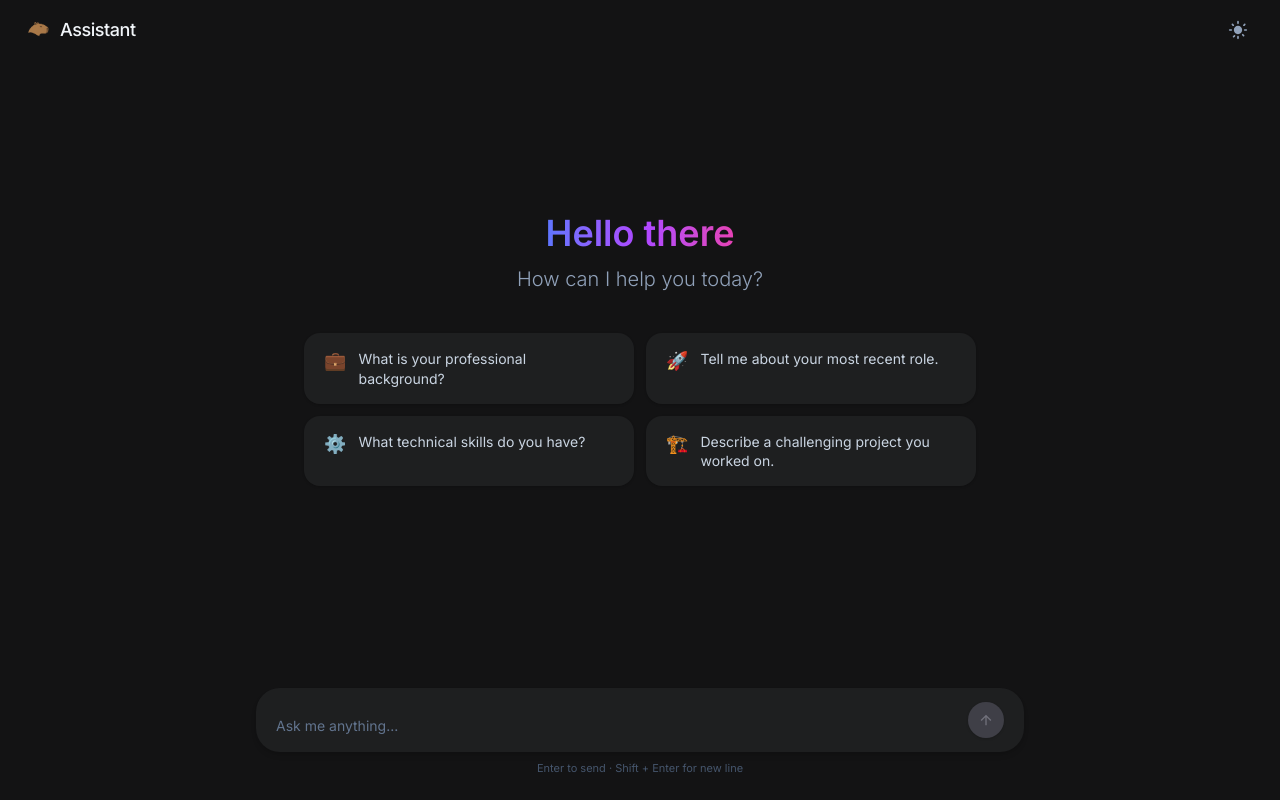
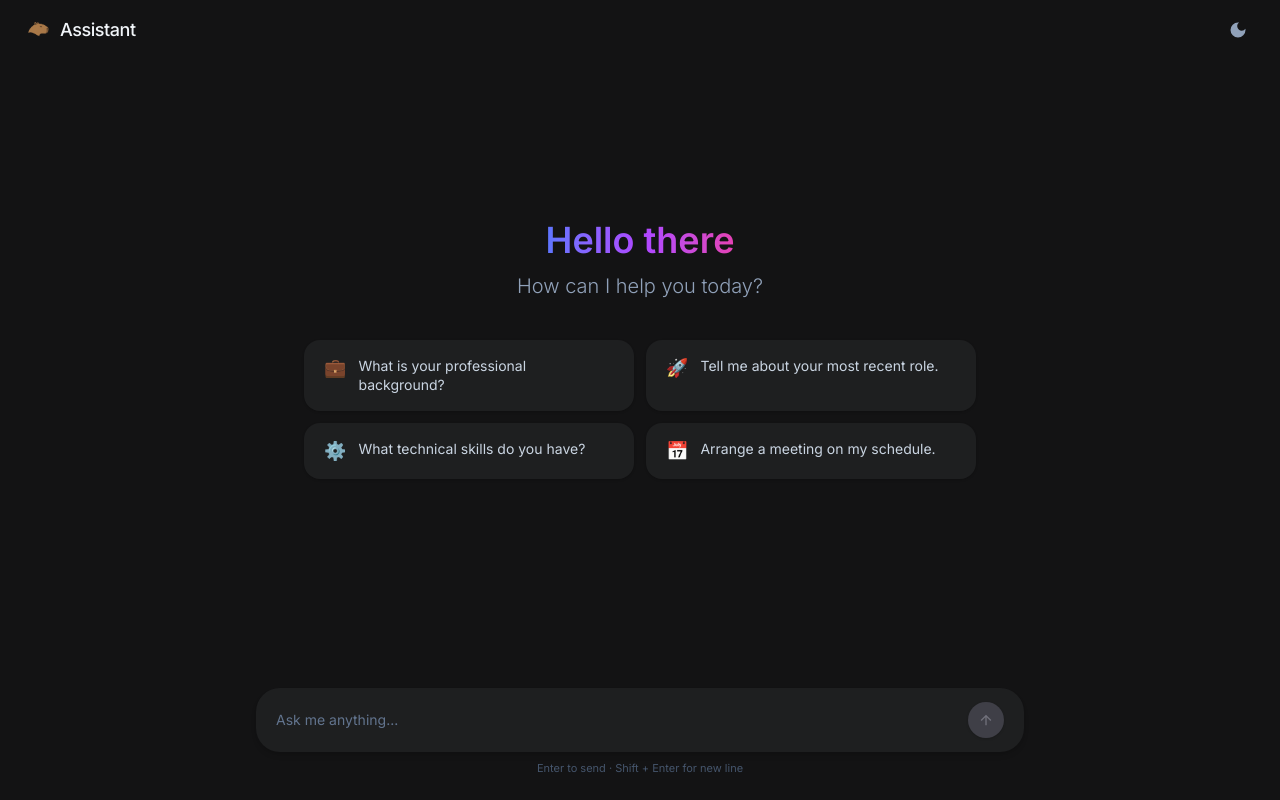
Before and after one commit to anydaz/RAG-claude, a Next.js app in the folder ui/: page / in a window 1280 px wide. Built offline with nearby package versions, Linux system fonts and the light colour scheme.

Commit message:
fix several ui issue

```diff
--- a/ui/src/app/layout.tsx
+++ b/ui/src/app/layout.tsx
@@ -1,5 +1,6 @@
 import type { Metadata } from 'next'
 import { Inter } from 'next/font/google'
+import App from '@/components/App'
 import './globals.css'
 
 const inter = Inter({ subsets: ['latin'] })
@@ -11,8 +12,10 @@ export const metadata: Metadata = {
 
 export default function RootLayout({ children }: { children: React.ReactNode }) {
   return (
-    <html lang="en" className="dark">
-      <body className={inter.className}>{children}</body>
+    <html lang="en">
+      <body className={inter.className}>
+        <App>{children}</App>
+      </body>
     </html>
   )
 }
--- /dev/null
+++ b/ui/src/components/App.tsx
@@ -0,0 +1,16 @@
+"use client";
+
+import { useLayoutEffect } from "react";
+
+export default function App({ children }: { children: React.ReactNode }) {
+  useLayoutEffect(() => {
+    const theme = localStorage.getItem("theme");
+    if (theme === "light") {
+      document.documentElement.classList.remove("dark");
+    } else {
+      document.documentElement.classList.add("dark");
+    }
+  }, []);
+
+  return children;
+}
--- a/ui/src/components/ChatContainer.tsx
+++ b/ui/src/components/ChatContainer.tsx
@@ -21,7 +21,7 @@ const SUGGESTIONS = [
   { icon: '💼', text: 'What is your professional background?' },
   { icon: '🚀', text: 'Tell me about your most recent role.' },
   { icon: '⚙️', text: 'What technical skills do you have?' },
-  { icon: '🏗️', text: 'Describe a challenging project you worked on.' },
+  { icon: '📅', text: 'Arrange a meeting on my schedule.' },
 ]
 
 
--- a/ui/src/components/ChatInput.tsx
+++ b/ui/src/components/ChatInput.tsx
@@ -40,7 +40,7 @@ export default function ChatInput({ onSend, disabled }: ChatInputProps) {
   return (
     <div className="px-4 pb-6 pt-2">
       <div className="max-w-3xl mx-auto">
-        <div className="flex items-end gap-3 rounded-3xl bg-white dark:bg-[#1e1f20] px-5 py-3.5 shadow-md focus-within:shadow-lg transition-shadow">
+        <div className="flex items-center gap-3 rounded-3xl bg-white dark:bg-[#1e1f20] px-5 py-3.5 shadow-md focus-within:shadow-lg transition-shadow">
           <textarea
             ref={textareaRef}
             value={value}
--- a/ui/src/components/ThemeToggle.tsx
+++ b/ui/src/components/ThemeToggle.tsx
@@ -1,43 +1,52 @@
-'use client'
+"use client";
 
-import { useState, useEffect } from 'react'
+import { useState } from "react";
 
 export default function ThemeToggle() {
-  const [isDark, setIsDark] = useState(true)
-
-  useEffect(() => {
-    setIsDark(document.documentElement.classList.contains('dark'))
-  }, [])
+  const [isDark, setIsDark] = useState(
+    localStorage.getItem("theme") === "dark",
+  );
 
   const toggle = () => {
-    const next = !isDark
-    setIsDark(next)
-    document.documentElement.classList.toggle('dark', next)
-  }
+    const next = !isDark;
+    setIsDark(next);
+    document.documentElement.classList.toggle("dark", next);
+    localStorage.setItem("theme", next ? "dark" : "light");
+  };
 
   return (
     <button
       onClick={toggle}
-      aria-label={isDark ? 'Switch to light mode' : 'Switch to dark mode'}
+      aria-label={isDark ? "Switch to light mode" : "Switch to dark mode"}
       className="w-9 h-9 flex items-center justify-center rounded-full text-slate-500 dark:text-slate-400 hover:text-slate-700 dark:hover:text-slate-200 hover:bg-slate-100 dark:hover:bg-[#28292a] transition-all duration-150"
     >
       {isDark ? <SunIcon /> : <MoonIcon />}
     </button>
-  )
+  );
 }
 
 function SunIcon() {
   return (
-    <svg xmlns="http://www.w3.org/2000/svg" className="w-5 h-5" viewBox="0 0 24 24" fill="currentColor">
+    <svg
+      xmlns="http://www.w3.org/2000/svg"
+      className="w-5 h-5"
+      viewBox="0 0 24 24"
+      fill="currentColor"
+    >
       <path d="M12 7c-2.76 0-5 2.24-5 5s2.24 5 5 5 5-2.24 5-5-2.24-5-5-5zM2 13h2c.55 0 1-.45 1-1s-.45-1-1-1H2c-.55 0-1 .45-1 1s.45 1 1 1zm18 0h2c.55 0 1-.45 1-1s-.45-1-1-1h-2c-.55 0-1 .45-1 1s.45 1 1 1zM11 2v2c0 .55.45 1 1 1s1-.45 1-1V2c0-.55-.45-1-1-1s-1 .45-1 1zm0 18v2c0 .55.45 1 1 1s1-.45 1-1v-2c0-.55-.45-1-1-1s-1 .45-1 1zM5.99 4.58a.996.996 0 0 0-1.41 0 .996.996 0 0 0 0 1.41l1.06 1.06c.39.39 1.03.39 1.41 0s.39-1.03 0-1.41L5.99 4.58zm12.37 12.37a.996.996 0 0 0-1.41 0 .996.996 0 0 0 0 1.41l1.06 1.06c.39.39 1.03.39 1.41 0a.996.996 0 0 0 0-1.41l-1.06-1.06zm1.06-12.37l-1.06 1.06a.996.996 0 0 0 0 1.41c.39.39 1.03.39 1.41 0l1.06-1.06a.996.996 0 0 0 0-1.41.996.996 0 0 0-1.41 0zM7.05 18.36l-1.06 1.06a.996.996 0 0 0 0 1.41c.39.39 1.03.39 1.41 0l1.06-1.06a.996.996 0 0 0 0-1.41.996.996 0 0 0-1.41 0z" />
     </svg>
-  )
+  );
 }
 
 function MoonIcon() {
   return (
-    <svg xmlns="http://www.w3.org/2000/svg" className="w-5 h-5" viewBox="0 0 24 24" fill="currentColor">
+    <svg
+      xmlns="http://www.w3.org/2000/svg"
+      className="w-5 h-5"
+      viewBox="0 0 24 24"
+      fill="currentColor"
+    >
       <path d="M12 3a9 9 0 1 0 9 9c0-.46-.04-.92-.1-1.36a5.389 5.389 0 0 1-4.4 2.26 5.403 5.403 0 0 1-3.14-9.8c-.44-.06-.9-.1-1.36-.1z" />
     </svg>
-  )
+  );
 }
```
